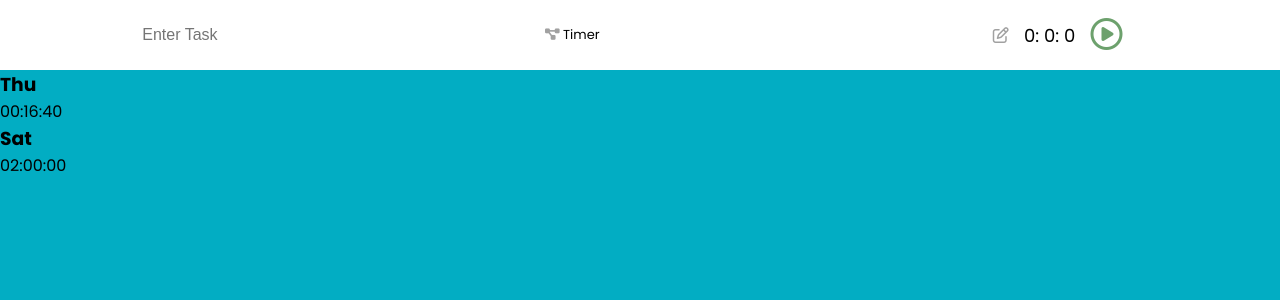
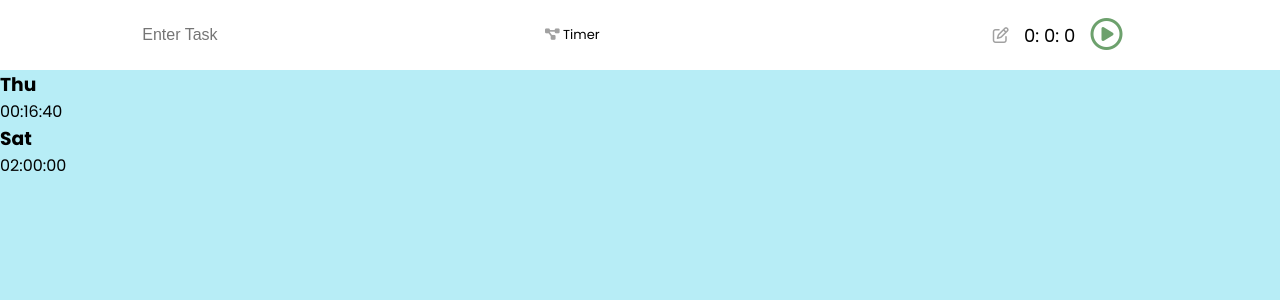
Before and after one commit to zenonn37/time, a Vue app: page / in a window 1280 px wide. Shown: the top 300 px of the page. Built offline with nearby package versions, Linux system fonts and the light colour scheme.

Commit message:
css updates

```diff
--- a/src/style/main.css
+++ b/src/style/main.css
@@ -6,7 +6,7 @@
 }
 
 body {
-  background-color: #02ADC3;
+  background-color: #B7EDF6;
   font-family: 'Poppins',sans-serif;
 }
 
--- a/src/style/vars/_theme.scss
+++ b/src/style/vars/_theme.scss
@@ -1,4 +1,5 @@
-$background:#02ADC3;
+$background:#B7EDF6;
+$panel:#02ADC3;
 $white:#fff;
 $success:rgb(109, 161, 109);
 $grey:rgb(161, 161, 161);
```
Also changed, not shown: 1 other file (tests, documents, lock files or other folders).
